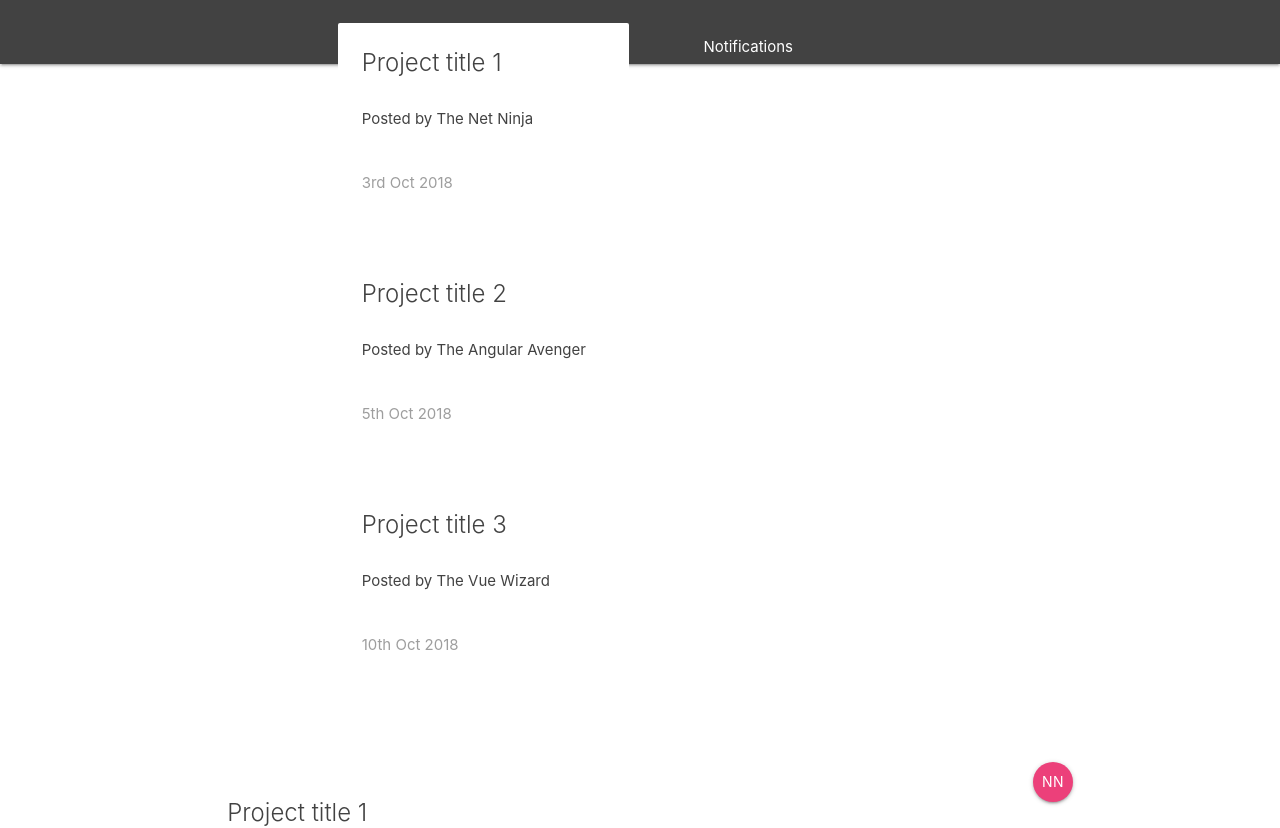
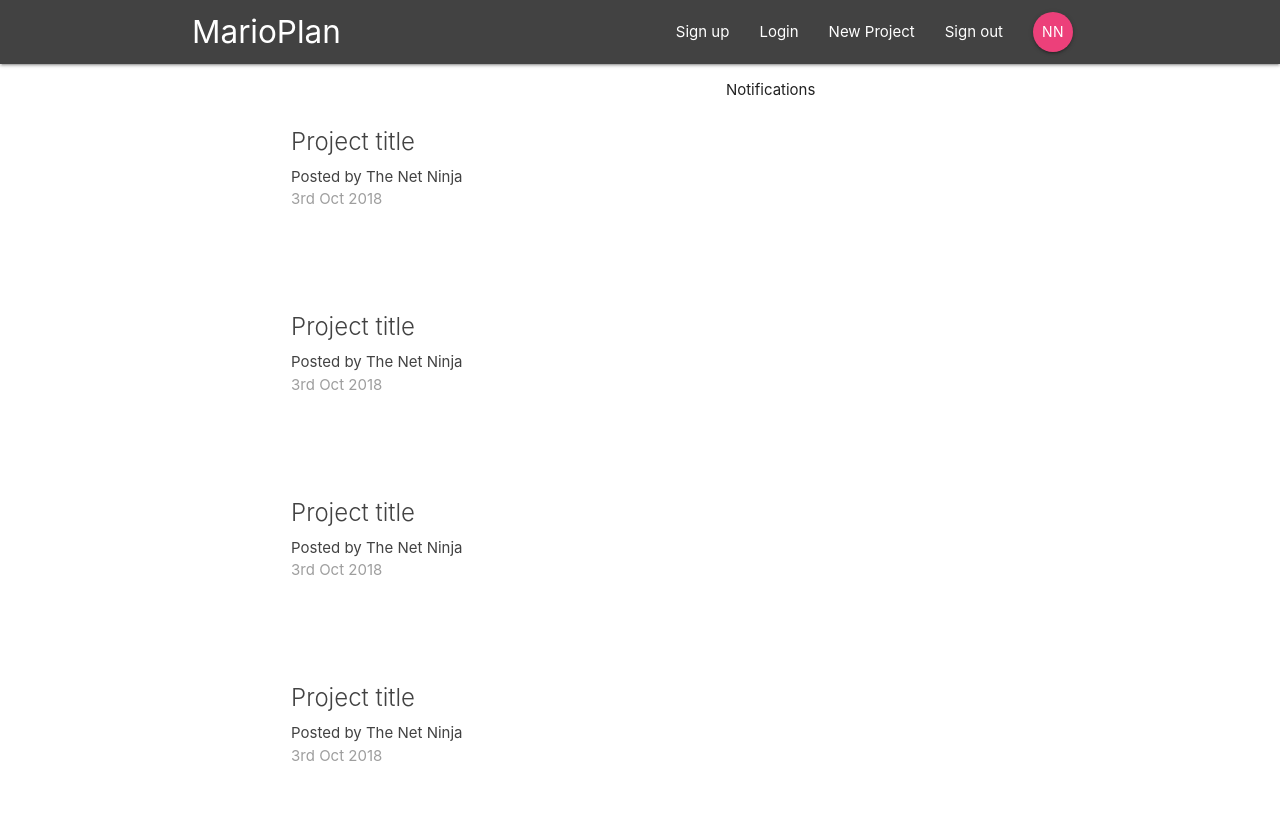
Before and after one commit to VisheshSingh/mario-plan, a React (Create React App) app: page / in a window 1280 px wide. Shown: the top 828 px of the page. Built offline with nearby package versions, Linux system fonts and the light colour scheme.

Commit message:
Project Summary Component

```diff
--- a/src/components/layout/Navbar.js
+++ b/src/components/layout/Navbar.js
@@ -1,6 +1,5 @@
 import React from "react";
 import { Link } from "react-router-dom";
-import Dashboard from "../dashboard/Dashboard";
 import SignedInLinks from "./SignedInLinks";
 import SignedOutLinks from "./SignedOutLinks";
 
@@ -8,7 +7,7 @@ const Navbar = () => {
   return (
     <nav className="nav-wrapper grey darken-3">
       <div className="container">
-        <Link to="/" component={Dashboard} className="brand-logo">
+        <Link to="/" className="brand-logo">
           MarioPlan
         </Link>
         <SignedInLinks />
--- a/src/components/projects/ProjectList.js
+++ b/src/components/projects/ProjectList.js
@@ -1,29 +1,13 @@
 import React from "react";
+import ProjectSummary from "./ProjectSummary";
 
 const ProjectList = () => {
   return (
     <div className="project-list section">
-      <div className="card z-depth-0 project-summary">
-        <div className="card-content grey-text text-darken-3">
-          <span className="card-title">Project title 1</span>
-          <p>Posted by The Net Ninja</p>
-          <p className="grey-text">3rd Oct 2018</p>
-        </div>
-      </div>
-      <div className="card z-depth-0 project-summary">
-        <div className="card-content grey-text text-darken-3">
-          <span className="card-title">Project title 2</span>
-          <p>Posted by The Angular Avenger</p>
-          <p className="grey-text">5th Oct 2018</p>
-        </div>
-      </div>
-      <div className="card z-depth-0 project-summary">
-        <div className="card-content grey-text text-darken-3">
-          <span className="card-title">Project title 3</span>
-          <p>Posted by The Vue Wizard</p>
-          <p className="grey-text">10th Oct 2018</p>
-        </div>
-      </div>
+      <ProjectSummary />
+      <ProjectSummary />
+      <ProjectSummary />
+      <ProjectSummary />
     </div>
   );
 };
--- a/src/components/projects/ProjectSummary.js
+++ b/src/components/projects/ProjectSummary.js
@@ -0,0 +1,17 @@
+import React from "react";
+
+const ProjectSummary = () => {
+  return (
+    <div className="container section project-details">
+      <div className="card z-depth-0">
+        <div className="card-content grey-text text-darken-3">
+          <span className="card-title">Project title</span>
+          <p>Posted by The Net Ninja</p>
+          <p className="grey-text">3rd Oct 2018</p>
+        </div>
+      </div>
+    </div>
+  );
+};
+
+export default ProjectSummary;
```
